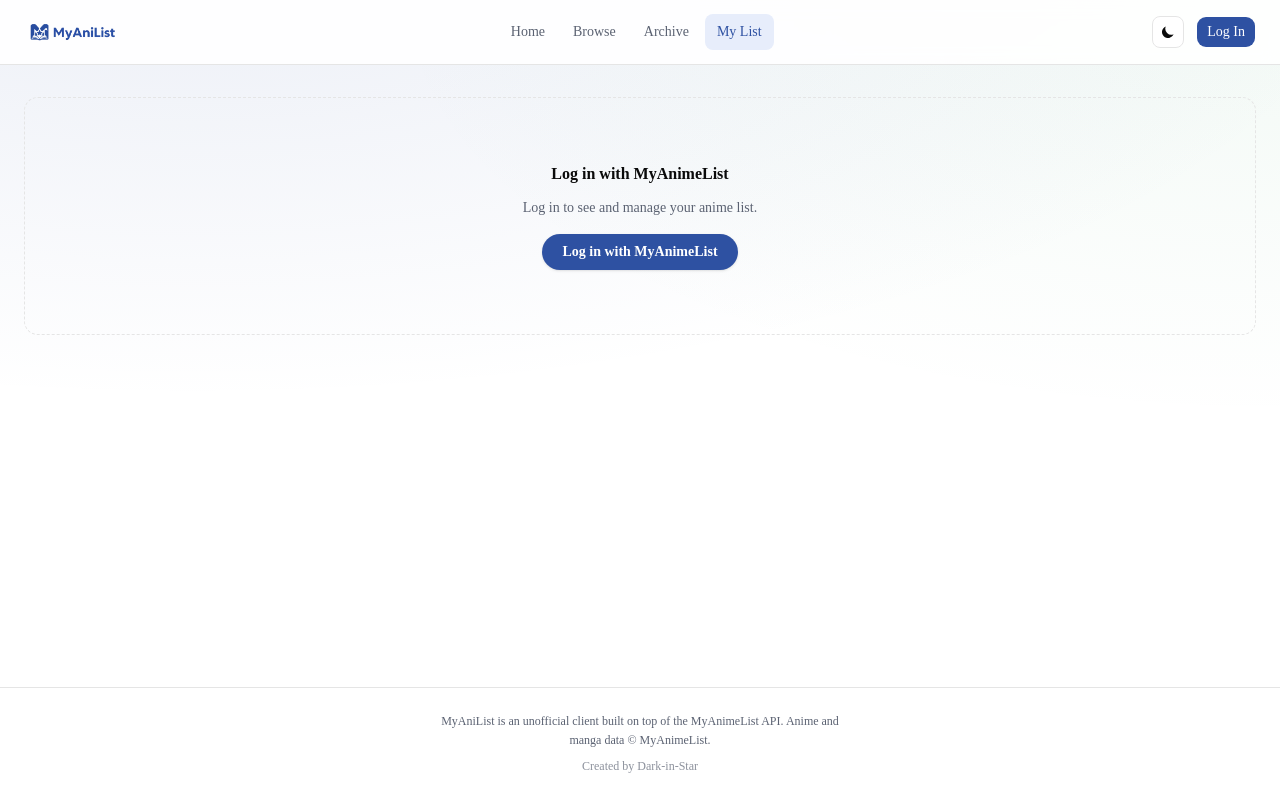
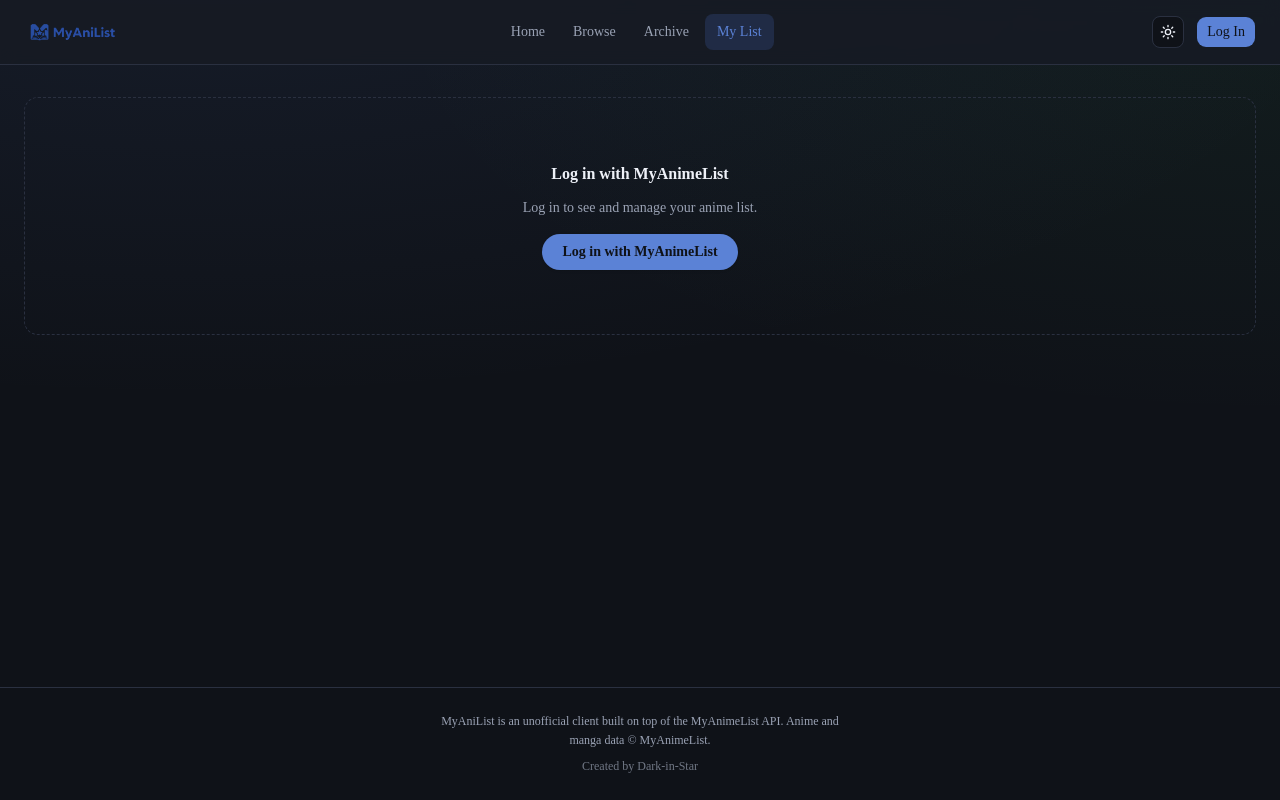
Before and after one commit to Dark-in-Star/myanilist, a Next.js app: page /mylist in a window 1280 px wide. Built offline with nearby package versions, Linux system fonts and the light colour scheme; no server answers.

Commit message:
Default theme to dark instead of following system preference

```diff
--- a/src/app/globals.css
+++ b/src/app/globals.css
@@ -5,20 +5,20 @@
 @custom-variant dark (&:is([data-theme="dark"], [data-theme="dark"] *));
 
 :root {
-  --surface: #ffffff;
-  --surface-muted: #eef1f8;
-  --muted: #5b6272;
-  --border: oklch(0.922 0 0);
-  --accent: #2e51a2;
-  --accent-foreground: #ffffff;
-  --accent-soft: #e7edfb;
-  --score: #2e9e5b;
-  --danger: #d1453b;
-  --danger-soft: #fbeaea;
+  --surface: #171b24;
+  --surface-muted: #1e2330;
+  --muted: #9aa2b4;
+  --border: #2a3040;
+  --accent: #5b82d6;
+  --accent-foreground: #0f1218;
+  --accent-soft: #202b45;
+  --score: #4ad080;
+  --danger: #ef6a61;
+  --danger-soft: #3a2020;
   --overlay: rgb(0 0 0 / 60%);
   --overlay-foreground: #ffffff;
-  --background: oklch(1 0 0);
-  --foreground: oklch(0.145 0 0);
+  --background: #0f1218;
+  --foreground: #eef1f8;
   --card: var(--surface);
   --card-foreground: var(--foreground);
   --popover: var(--surface);
@@ -47,36 +47,19 @@
   --sidebar-ring: var(--accent);
 }
 
-@media (prefers-color-scheme: dark) {
-  :root:not([data-theme="light"]) {
-    --background: #0f1218;
-    --surface: #171b24;
-    --surface-muted: #1e2330;
-    --foreground: #eef1f8;
-    --muted: #9aa2b4;
-    --border: #2a3040;
-    --accent: #5b82d6;
-    --accent-foreground: #0f1218;
-    --accent-soft: #202b45;
-    --score: #4ad080;
-    --danger: #ef6a61;
-    --danger-soft: #3a2020;
-  }
-}
-
-:root[data-theme="dark"] {
-  --background: #0f1218;
-  --surface: #171b24;
-  --surface-muted: #1e2330;
-  --foreground: #eef1f8;
-  --muted: #9aa2b4;
-  --border: #2a3040;
-  --accent: #5b82d6;
-  --accent-foreground: #0f1218;
-  --accent-soft: #202b45;
-  --score: #4ad080;
-  --danger: #ef6a61;
-  --danger-soft: #3a2020;
+:root[data-theme="light"] {
+  --background: oklch(1 0 0);
+  --surface: #ffffff;
+  --surface-muted: #eef1f8;
+  --foreground: oklch(0.145 0 0);
+  --muted: #5b6272;
+  --border: oklch(0.922 0 0);
+  --accent: #2e51a2;
+  --accent-foreground: #ffffff;
+  --accent-soft: #e7edfb;
+  --score: #2e9e5b;
+  --danger: #d1453b;
+  --danger-soft: #fbeaea;
 }
 
 @theme inline {
--- a/src/app/layout.tsx
+++ b/src/app/layout.tsx
@@ -35,9 +35,7 @@ const THEME_INIT_SCRIPT = `
   (function () {
     try {
       var stored = localStorage.getItem("theme");
-      var theme = stored === "light" || stored === "dark"
-        ? stored
-        : (window.matchMedia("(prefers-color-scheme: dark)").matches ? "dark" : "light");
+      var theme = stored === "light" || stored === "dark" ? stored : "dark";
       document.documentElement.setAttribute("data-theme", theme);
     } catch (e) {}
   })();
--- a/src/components/ThemeToggle.tsx
+++ b/src/components/ThemeToggle.tsx
@@ -9,16 +9,12 @@ const THEME_EVENT = "themechange";
 
 function readTheme(): Theme {
   const stored = window.localStorage.getItem("theme");
-  if (stored === "light" || stored === "dark") return stored;
-  return window.matchMedia("(prefers-color-scheme: dark)").matches ? "dark" : "light";
+  return stored === "light" || stored === "dark" ? stored : "dark";
 }
 
 function subscribe(callback: () => void) {
-  const media = window.matchMedia("(prefers-color-scheme: dark)");
-  media.addEventListener("change", callback);
   window.addEventListener(THEME_EVENT, callback);
   return () => {
-    media.removeEventListener("change", callback);
     window.removeEventListener(THEME_EVENT, callback);
   };
 }
```
Also changed, not shown: 1 other file (tests, documents, lock files or other folders).
